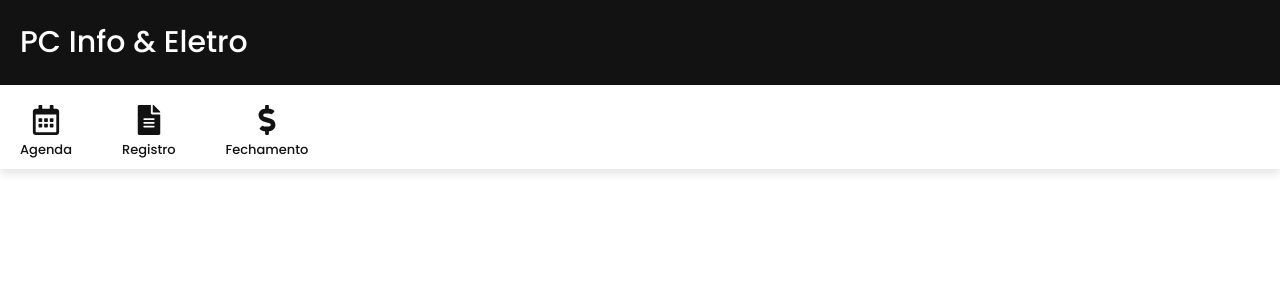
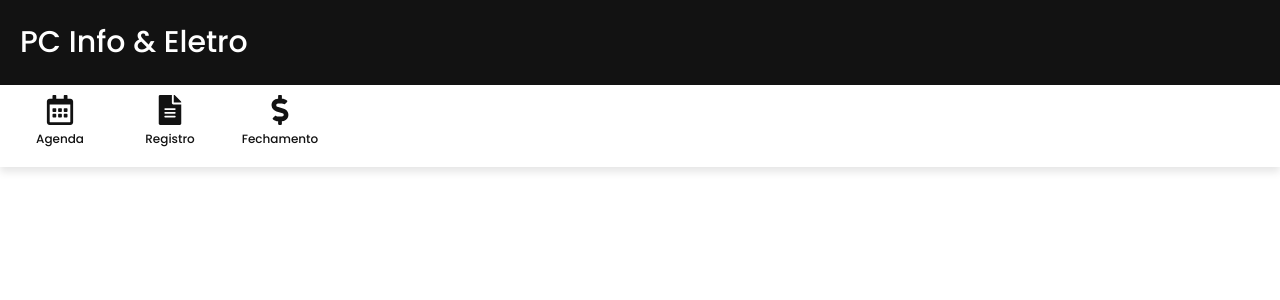
Before and after one commit to gabriel-picoli/pc-info-management, a React (Vite) app in the folder app/: page / in a window 1280 px wide. Shown: the top 300 px of the page. Built offline with nearby package versions, Linux system fonts and the light colour scheme.

Commit message:
ajustado layout

```diff
--- a/app/src/components/layout/Header.tsx
+++ b/app/src/components/layout/Header.tsx
@@ -8,6 +8,7 @@
   background-color: #121212;
   color: white;
   box-shadow: 0px 4px 8px rgba(0, 0, 0, 0.1);
+  width: 100%; /* garante que o header nao ultrapasse a largura */
 
   @media (max-width: 425px) {
     display: none;
--- a/app/src/components/layout/Layout.tsx
+++ b/app/src/components/layout/Layout.tsx
@@ -7,12 +7,15 @@
 const LayoutContainer = styled.div`
   display: flex;
   flex-direction: column;
-  height: 100vh;
+  min-height: 100vh; /* garante que o layout ocupe exatamente a altura da tela */
+  overflow: hidden;
 `
 
 const ContentContainer = styled.div`
   flex: 1;
+  overflow-y: auto; /* permite rolagem do conteudo sem afetar o layout */
   padding: 20px;
+  box-sizing: border-box; /* inclui padding dentro do tamanho do container */
 `
 
 export default function Layout() {
--- a/app/src/components/layout/Navbar.tsx
+++ b/app/src/components/layout/Navbar.tsx
@@ -5,16 +5,16 @@
 
 const NavbarContainer = styled.div`
   display: flex;
-  padding-top: 20px;
-  padding-left: 20px;
-  gap: 50px;
+  align-items: center;
+  gap: 30px; /* gap para evitar largura excessiva */
+  padding: 10px 20px;
   background-color: white;
   box-shadow: 0 5px 8px rgba(0, 0, 0, 0.1);
-
-  width: 100%;
+  width: 100%; /* largura fixa */
 
   @media (max-width: 425px) {
     justify-content: center;
+    padding: 10px;
   }
 `
 
@@ -22,9 +22,12 @@
   display: flex;
   flex-direction: column;
   align-items: center;
+  justify-content: center;
+  width: 80px; /* define um tamanho maximo fixo para evitar quebras */
+  text-align: center;
   color: #121212;
   text-decoration: none;
-  font-size: 13px;
+  font-size: 12px;
   font-weight: ${({ $isActive }) => ($isActive ? '900' : '500')};
   transition: color 0.2s;
 
```
